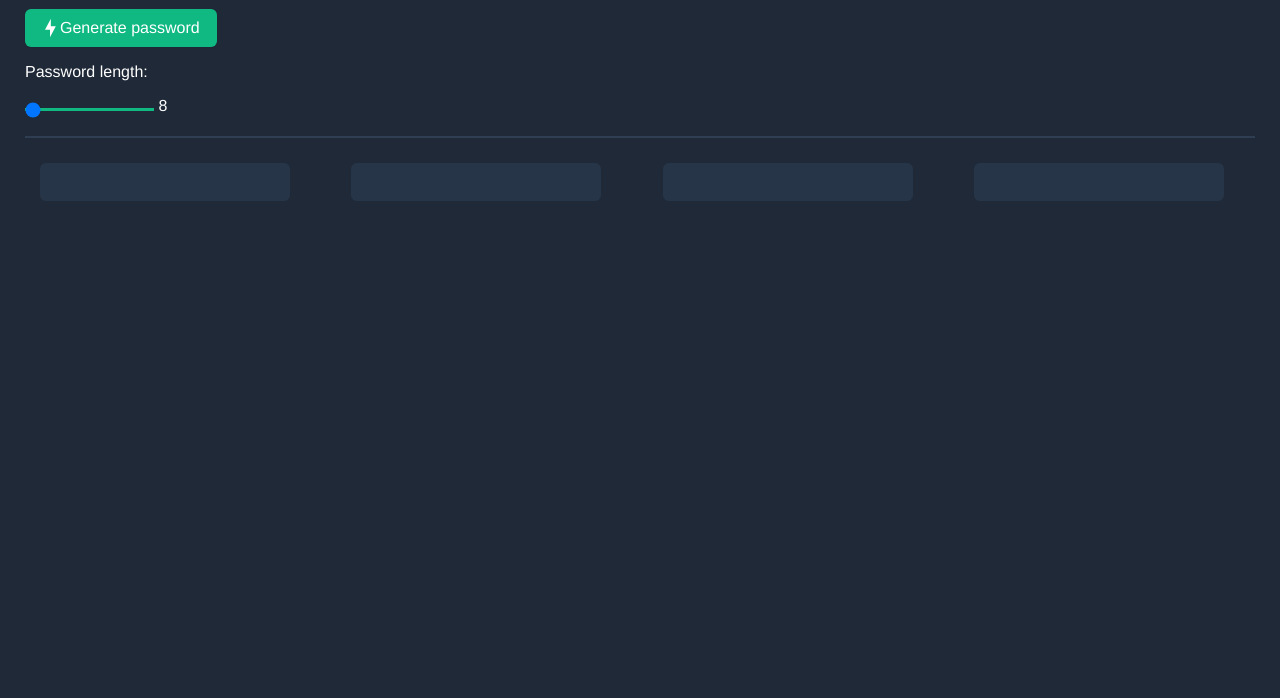
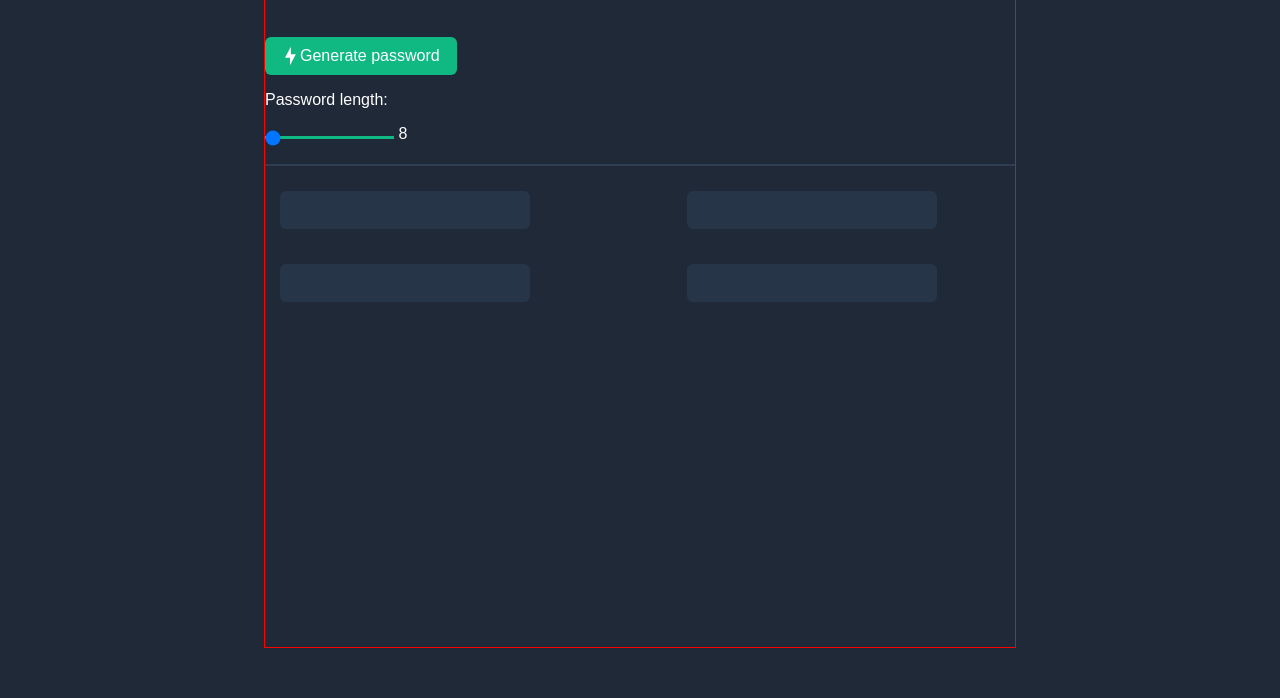
Before and after one commit to dahliasan/password-generator, a plain HTML site: page index.html in a window 1280 px wide. Shown: the part 204-902 px from the top of the page. Drawn offline with nearby package versions, Linux system fonts and the light colour scheme.

Commit message:
Update index.css

```diff
--- a/index.css
+++ b/index.css
@@ -3,7 +3,7 @@
     padding: 0;
     background: #1F2937;
     color: #fff;
-    font-family: Helvetica, sans-serif;
+    font-family: Arial, Helvetica, sans-serif;
 }
 
 h1 {
@@ -21,7 +21,9 @@
 
 .container {
     height: 100vh;
-    margin: 50px 25px;
+    margin: 50px auto;
+    border: 1px red solid;
+    max-width: 750px;
 }
 
 .lime-green {
```
